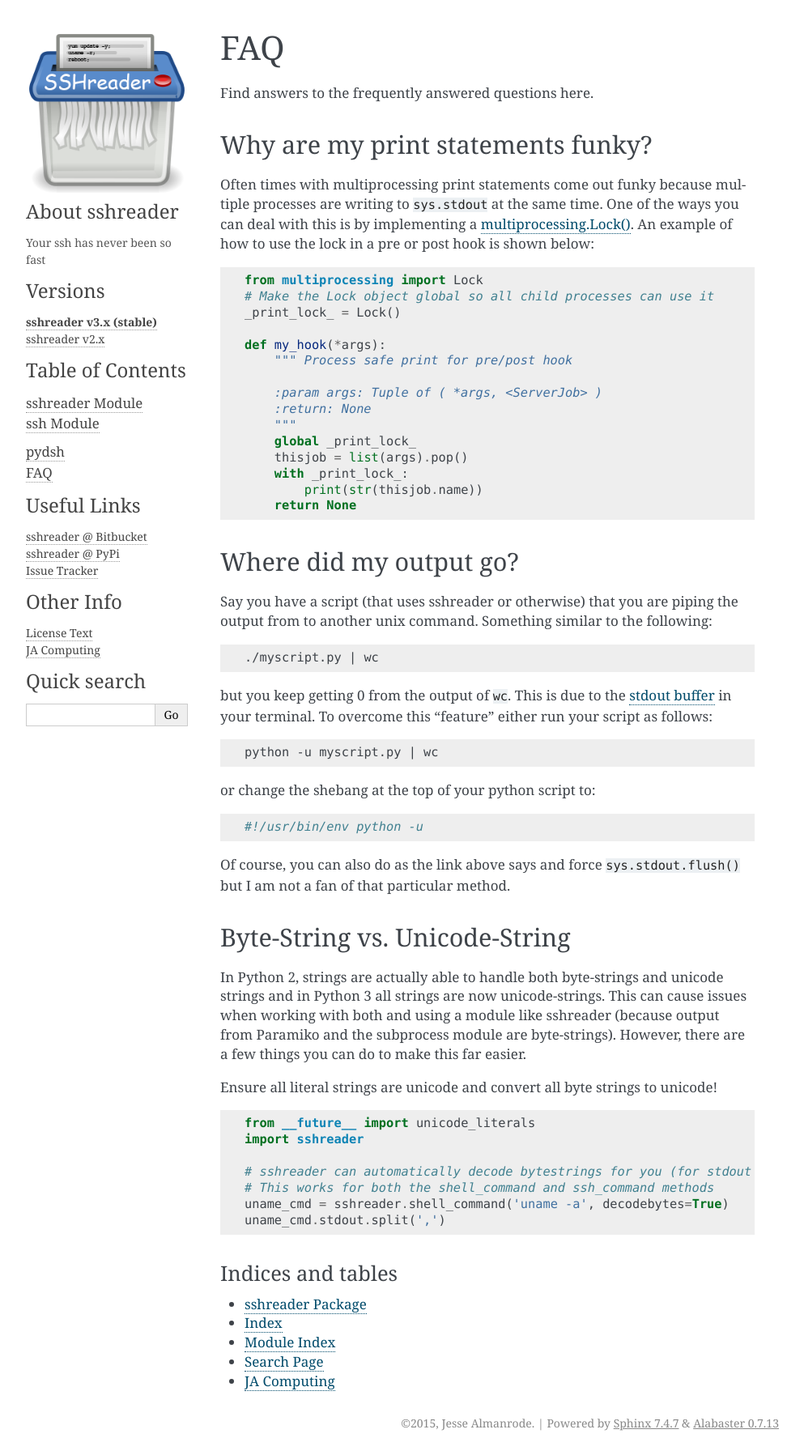
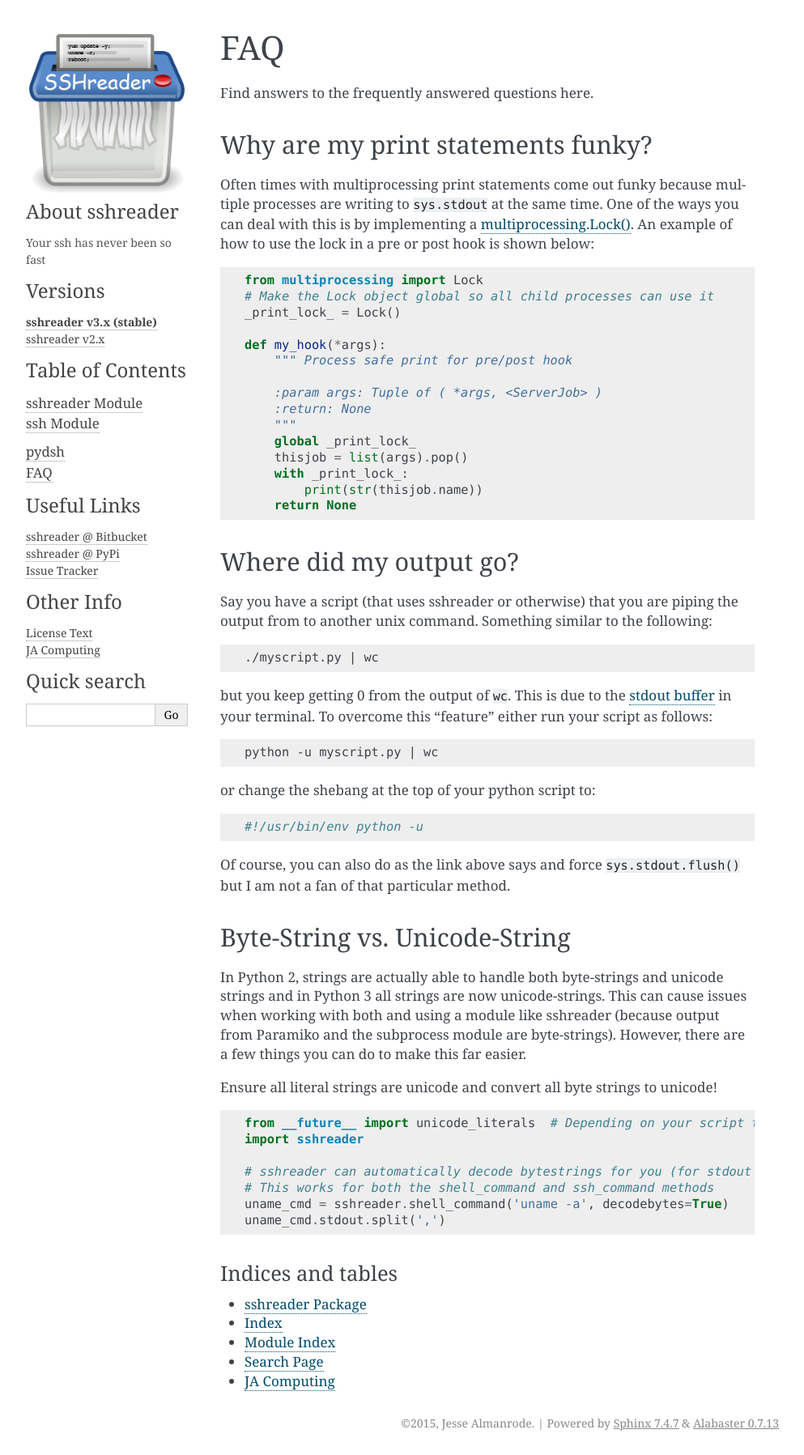
Before and after one commit to isaiah1112/sshreader, a Sphinx documentation site: the page built from docs/source/faq.rst, in a window 1280 px wide. Shown: the whole page at 81% size, without its empty margins (148-1141 px from the left). Built offline with Sphinx 7.4.7, drawn with Linux system fonts in a browser that asks for light colours.

Commit message:
Updated FAQ.

```diff
--- a/docs/source/faq.rst
+++ b/docs/source/faq.rst
@@ -67,7 +67,7 @@
 
 .. code-block:: python
 
-    from __future__ import unicode_literals
+    from __future__ import unicode_literals  # Depending on your script this may not be needed
     import sshreader
 
     # sshreader can automatically decode bytestrings for you (for stdout and stderr)
```
